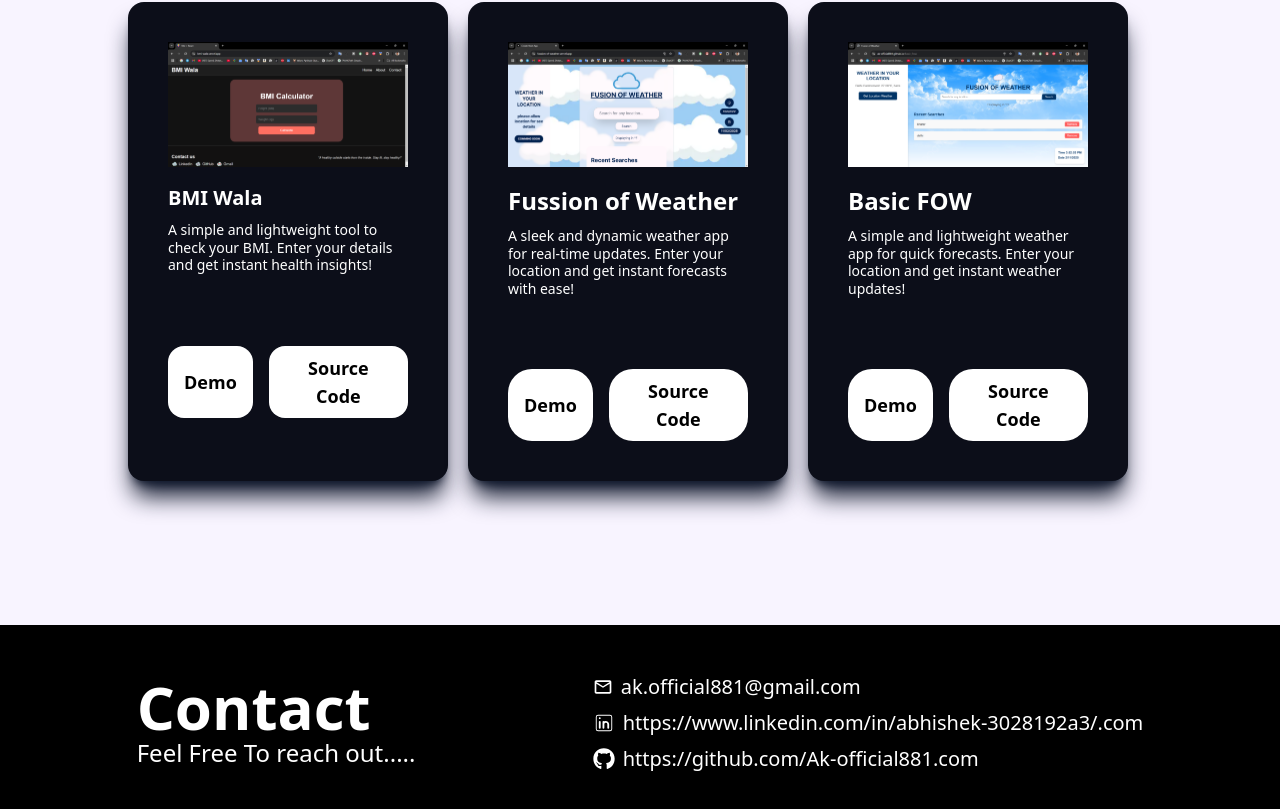
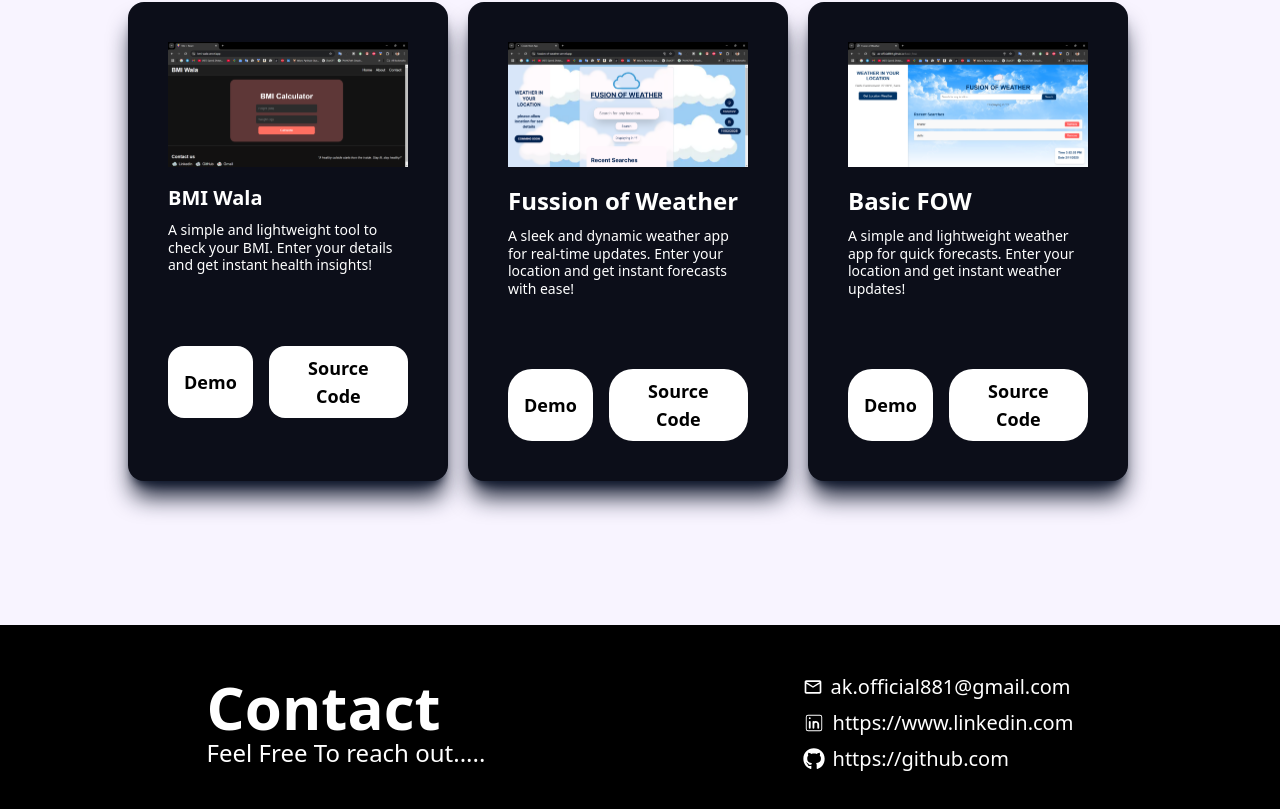
Before and after one commit to Ak-official881/Portfolio-Abhishek, a React (Vite) app: page / in a window 1280 px wide. Shown: the part 1845-2654 px from the top of the page. Built offline with nearby package versions, Linux system fonts and the light colour scheme; the HTML template or start-up script is replaced by a standard one.

Commit message:
Update Footer.jsx

```diff
--- a/src/Components/Footer/Footer.jsx
+++ b/src/Components/Footer/Footer.jsx
@@ -34,7 +34,7 @@ const Footer = () => {
             rel="noopener noreferrer"
             className="hover:underline"
           >
-            https://www.linkedin.com/in/abhishek-3028192a3/.com
+            https://www.linkedin.com
           </a>
         </li>
         <li className="flex gap-2 items-center hover:text-gray-300 hover:scale-105 transition duration-300">
@@ -45,7 +45,7 @@ const Footer = () => {
             rel="noopener noreferrer"
             className="hover:underline"
           >
-           https://github.com/Ak-official881.com
+           https://github.com
           </a>
         </li>
       </ul>
```
